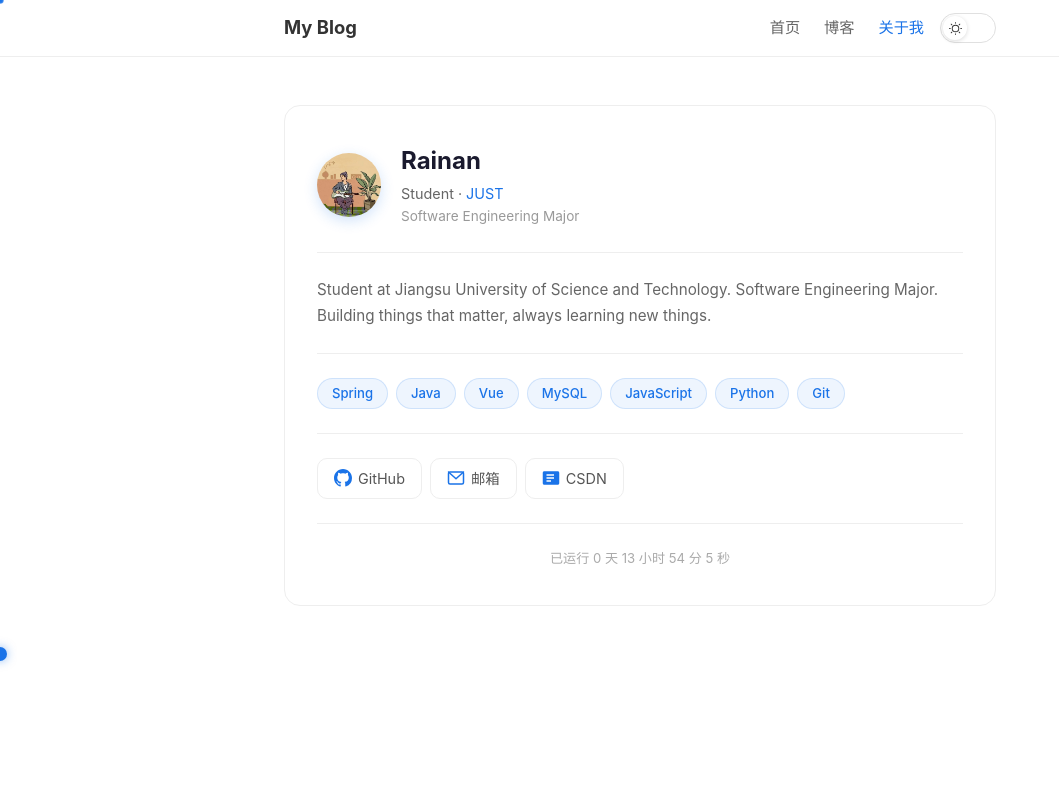
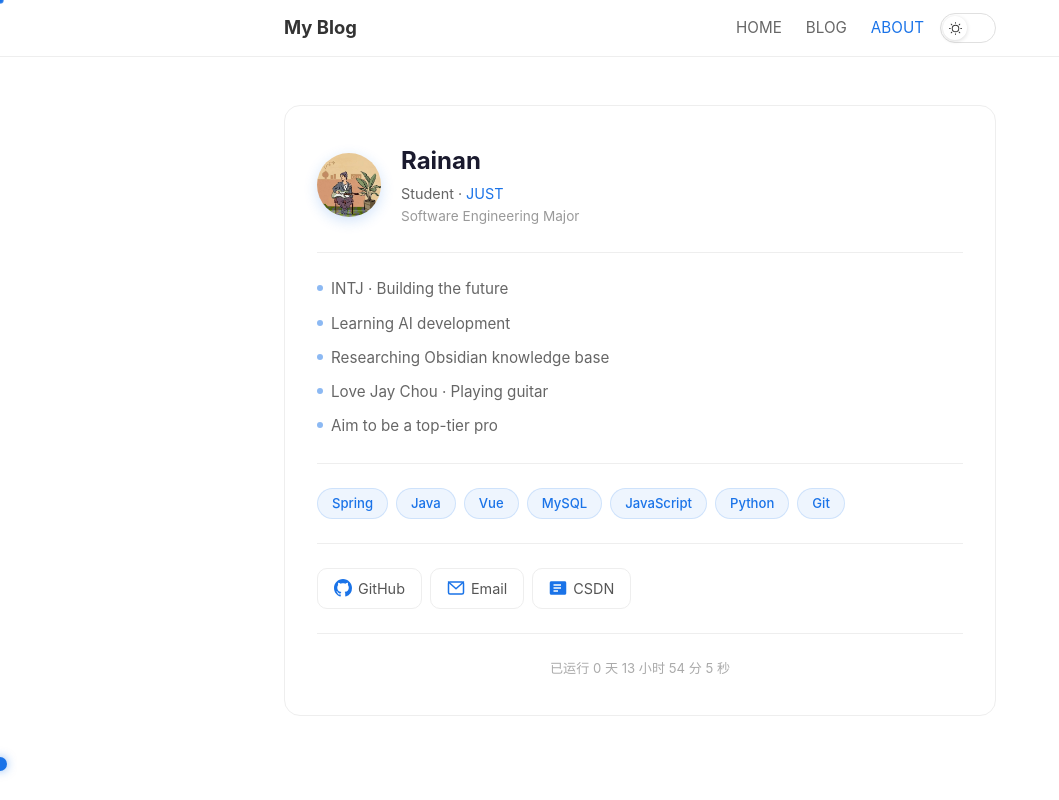
Before and after one commit to Rainan249/VisaBlog, a Vue app: page /about in a window 1280 px wide. Shown: the whole page, without its empty margins (0-1059 px from the left). Built offline with nearby package versions, Linux system fonts and the light colour scheme.

Commit message:
博客-优化

```diff
--- a/posts/python.md
+++ b/posts/python.md
@@ -1,3 +1,8 @@
+---
+title: Python
+date: 2026-07-18
+tags: [学习笔记]
+---
 # 一.基础知识
 其余与Java相同  不作赘述
 ## (一)常见数据类型
--- a/src/components/NavBar.vue
+++ b/src/components/NavBar.vue
@@ -6,9 +6,9 @@ import { useTheme } from "../lib/useTheme";
 const route = useRoute();
 const { isDark, toggle } = useTheme();
 const links = [
-  { path: "/", label: "首页" },
-  { path: "/blog", label: "博客" },
-  { path: "/about", label: "关于我" },
+  { path: "/", label: "HOME" },
+  { path: "/blog", label: "BLOG" },
+  { path: "/about", label: "ABOUT" },
 ];
 
 function toggleTheme() {
--- a/src/style.css
+++ b/src/style.css
@@ -156,6 +156,10 @@ img {
   color: #aaa !important;
 }
 
+:root.dark .bio-list li {
+  color: #aaa !important;
+}
+
 :root.dark .divider {
   background: #2a2a3e !important;
 }
--- a/src/views/About.vue
+++ b/src/views/About.vue
@@ -48,10 +48,13 @@ onUnmounted(() => {
       <div class="divider" />
 
       <!-- 简介 -->
-      <p class="bio">
-        Student at Jiangsu University of Science and Technology. Software Engineering Major.
-        Building things that matter, always learning new things.
-      </p>
+      <ul class="bio-list">
+        <li>INTJ · Building the future</li>
+        <li>Learning AI development</li>
+        <li>Researching Obsidian knowledge base</li>
+        <li>Love Jay Chou · Playing guitar</li>
+        <li>Aim to be a top-tier pro</li>
+      </ul>
 
       <div class="divider" />
 
@@ -70,7 +73,7 @@ onUnmounted(() => {
         </a>
         <a href="mailto:rainan249@163.com" class="contact-link">
           <svg width="18" height="18" viewBox="0 0 24 24" fill="none" stroke="currentColor" stroke-width="2" stroke-linecap="round" stroke-linejoin="round"><rect x="2" y="4" width="20" height="16" rx="2"/><path d="M22 4L12 13 2 4"/></svg>
-          <span>邮箱</span>
+          <span>Email</span>
         </a>
         <a href="https://blog.csdn.net/2502_90388158" target="_blank" class="contact-link">
           <svg width="18" height="18" viewBox="0 0 24 24" fill="currentColor"><path d="M21 3H3c-1.1 0-2 .9-2 2v14c0 1.1.9 2 2 2h18c1.1 0 2-.9 2-2V5c0-1.1-.9-2-2-2zm-9 14H6v-2h6v2zm4-4H6v-2h10v2zm0-4H6V7h10v2z"/></svg>
@@ -161,6 +164,35 @@ onUnmounted(() => {
   margin: 0;
 }
 
+.bio-list {
+  list-style: none;
+  padding: 0;
+  margin: 0;
+  display: flex;
+  flex-direction: column;
+  gap: 10px;
+}
+
+.bio-list li {
+  font-size: 0.95rem;
+  color: #666;
+  line-height: 1.6;
+  padding-left: 14px;
+  position: relative;
+}
+
+.bio-list li::before {
+  content: "";
+  position: absolute;
+  left: 0;
+  top: 8px;
+  width: 6px;
+  height: 6px;
+  border-radius: 50%;
+  background: #1a73e8;
+  opacity: 0.5;
+}
+
 /* ===== 技能标签 ===== */
 
 .skills {
--- a/src/views/Blog.vue
+++ b/src/views/Blog.vue
@@ -27,8 +27,8 @@ function selectTag(tag: string) {
   <CursorTrail />
   <div class="blog">
     <header class="blog-header">
-      <h1>博客</h1>
-      <p>用 Markdown 写文章，用 Vue 3 搭博客</p>
+      <h1>BLOG</h1>
+      <p>Recording the bits and pieces of life</p>
     </header>
 
     <!-- 标签筛选 -->
--- a/src/views/Post.vue
+++ b/src/views/Post.vue
@@ -336,7 +336,7 @@ watch(activeId, (id) => {
       <!-- Title row with progress & expand/collapse -->
       <div class="toc-header">
         <div class="toc-header-top">
-          <span class="toc-title">目录</span>
+          <span class="toc-title">CONTENTS</span>
           <span class="toc-counter">{{ tocProgress.current }} / {{ tocProgress.total }}</span>
           <div class="toc-toggle-all">
             <button
@@ -511,7 +511,7 @@ watch(activeId, (id) => {
           <div class="toc-mobile-backdrop" @click="closeMobileToc"></div>
           <aside class="toc-mobile-panel">
             <div class="toc-mobile-header">
-              <span class="toc-mobile-title">目录</span>
+              <span class="toc-mobile-title">CONTENTS</span>
               <span class="toc-counter toc-counter--mobile">{{ tocProgress.current }} / {{ tocProgress.total }}</span>
               <button class="toc-mobile-close" @click="closeMobileToc" aria-label="关闭">
                 <svg width="18" height="18" viewBox="0 0 18 18">
```
